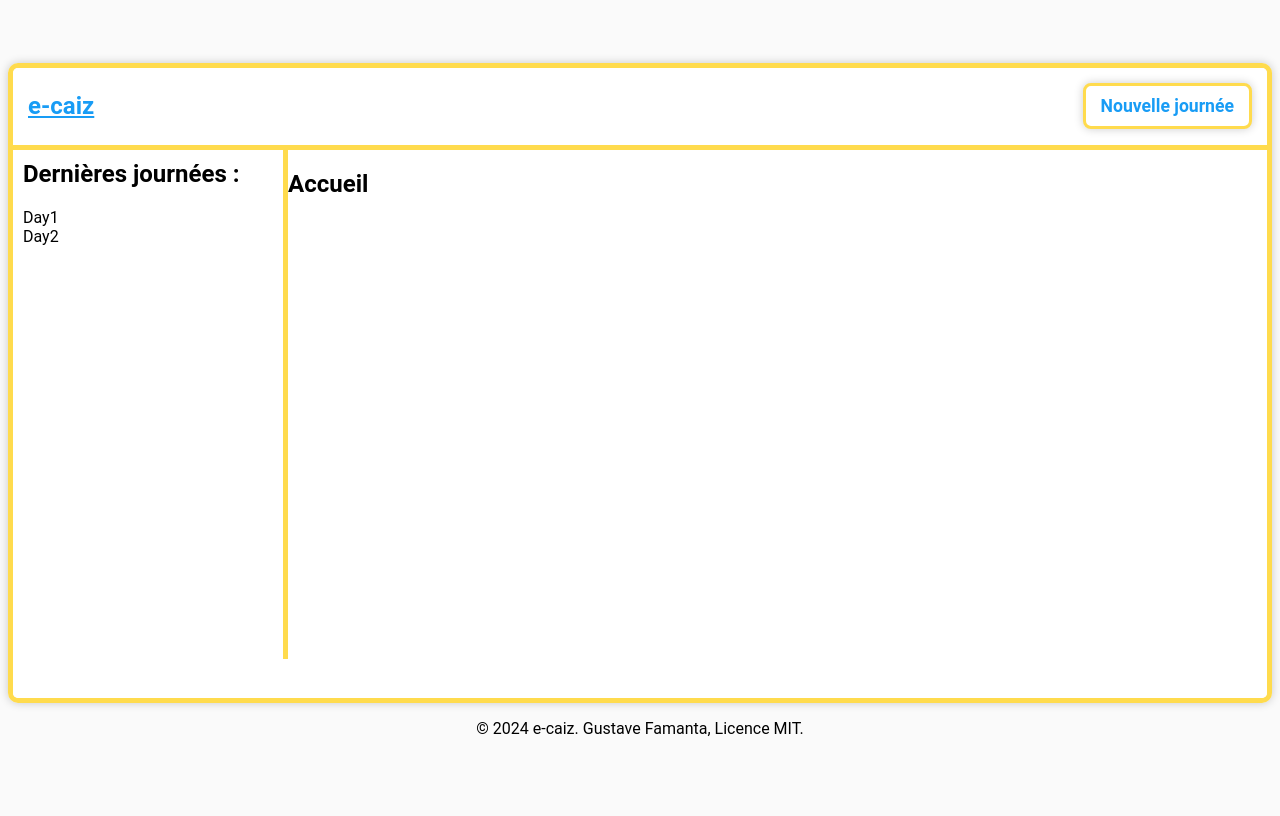
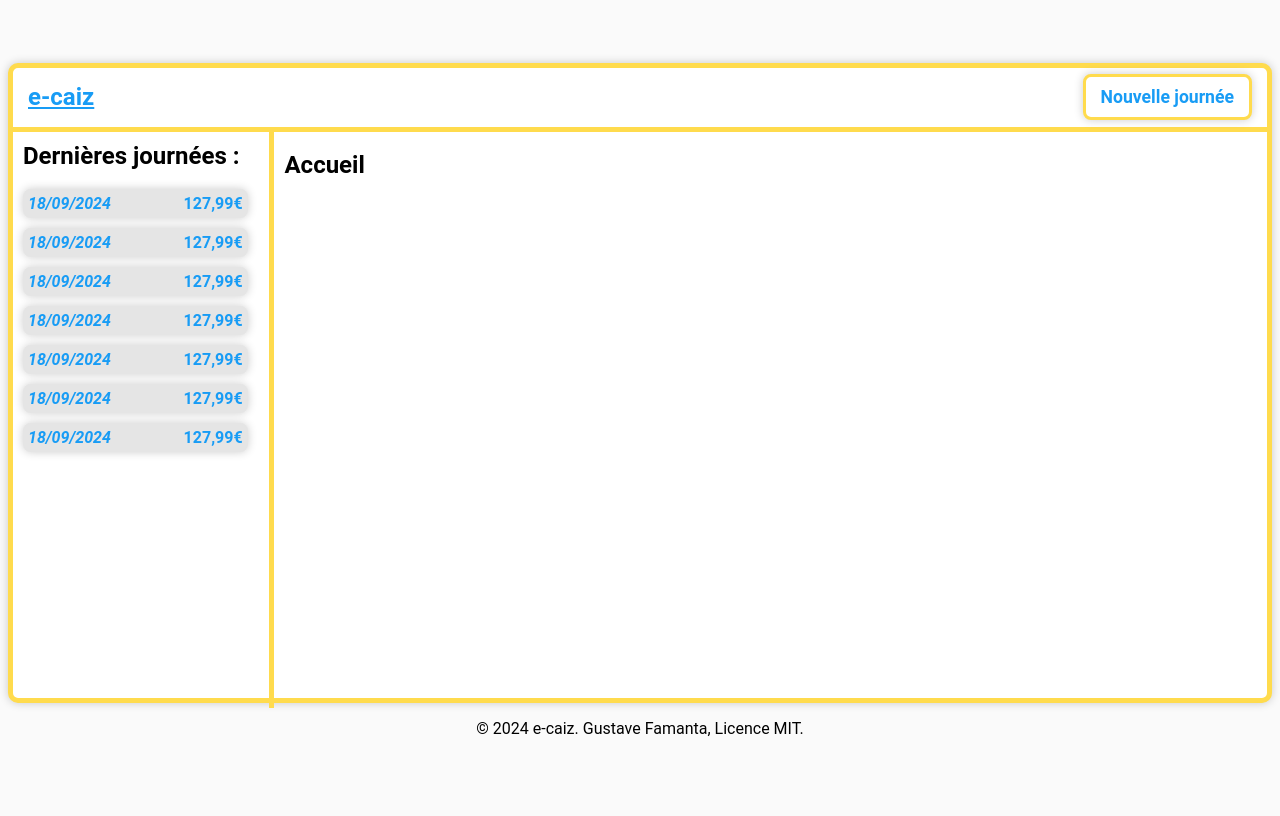
Before and after one commit to gus-fmt/e-caiz, a PHP site: page / in a window 1280 px wide. Run offline with PHP 8.4, Linux system fonts and the light colour scheme.

Commit message:
contenair flexibles (section et aside)

```diff
--- a/www/index.html
+++ b/www/index.html
@@ -27,8 +27,27 @@
             <div class="content">
                 <aside>
                     <h2>Dernières journées :</h2>
-                    <div>Day1</div>
-                    <div>Day2</div>
+                    <div class="aside-element">
+                        <em>18/09/2024</em><strong>127,99€</strong>
+                    </div>
+                    <div class="aside-element">
+                        <em>18/09/2024</em><strong>127,99€</strong>
+                    </div>
+                    <div class="aside-element">
+                        <em>18/09/2024</em><strong>127,99€</strong>
+                    </div>
+                    <div class="aside-element">
+                        <em>18/09/2024</em><strong>127,99€</strong>
+                    </div>
+                    <div class="aside-element">
+                        <em>18/09/2024</em><strong>127,99€</strong>
+                    </div>
+                    <div class="aside-element">
+                        <em>18/09/2024</em><strong>127,99€</strong>
+                    </div>
+                    <div class="aside-element">
+                        <em>18/09/2024</em><strong>127,99€</strong>
+                    </div>
                 </aside>
                 <section>
                     <h1>Accueil</h1>
--- a/www/styles/global.css
+++ b/www/styles/global.css
@@ -2,6 +2,10 @@
     --primary-color: #189cf5;
     --secondary-color: #ffdb4d;
     --tertiary-color: #e5e5e5;
+}
+
+* {
+    box-sizing: border-box;
 }
 
 body {
@@ -27,11 +31,11 @@ main {
     max-height: 80%;
     height: 80vh;
     margin: 0;
-    overflow-y: overlay;
 }
 
 .navbar {
     display: flex;
+    height: 8vh;
     flex-direction: row;
     justify-content: space-between;
     align-items: center;
@@ -53,21 +57,56 @@ footer {
 .content {
     display: flex;
     flex-direction: row;
-    height: 95%;
-
+    height: 72vh;
 }
 
 aside {
-    height: 85%;
-    width: 250px;
+    width: 325px;
     padding: 0 10px;
     margin-top: 0;
     border-right: var(--secondary-color) solid 5px;
+    overflow-y: overlay;
+    height: 100%;
+}
+
+.aside-element {
+    background-color: var(--tertiary-color);
+    color: var(--primary-color);
+    padding: 5px;
+    display: flex;
+    flex-direction: row;
+    justify-content: space-between;
+    width: 95%;
+    margin-bottom: 10px;
+    border-radius: 8px;
+    cursor: pointer;
+    font-weight: bold;
+    transition: 0.3s;
+    box-shadow: 0 0 10px rgba(0, 0, 0, 0.2);
+}
+
+.aside-element:hover {
+    background-color: var(--primary-color);
+    color: var(--secondary-color);
 }
 
 aside h2 {
     margin-top: 0;
     padding-top: 10px;
+}
+
+aside h3 {
+    margin-top: 0;
+    padding-top: 10px;
+    font-size: 14px;
+    text-decoration: underline;
+}
+
+section {
+    width: 100%;
+    padding: 0 10px;
+    margin-top: 0;
+    margin: 0;
 }
 
 .button1 {
```
Also changed, not shown: CHANGELOG.MD.
